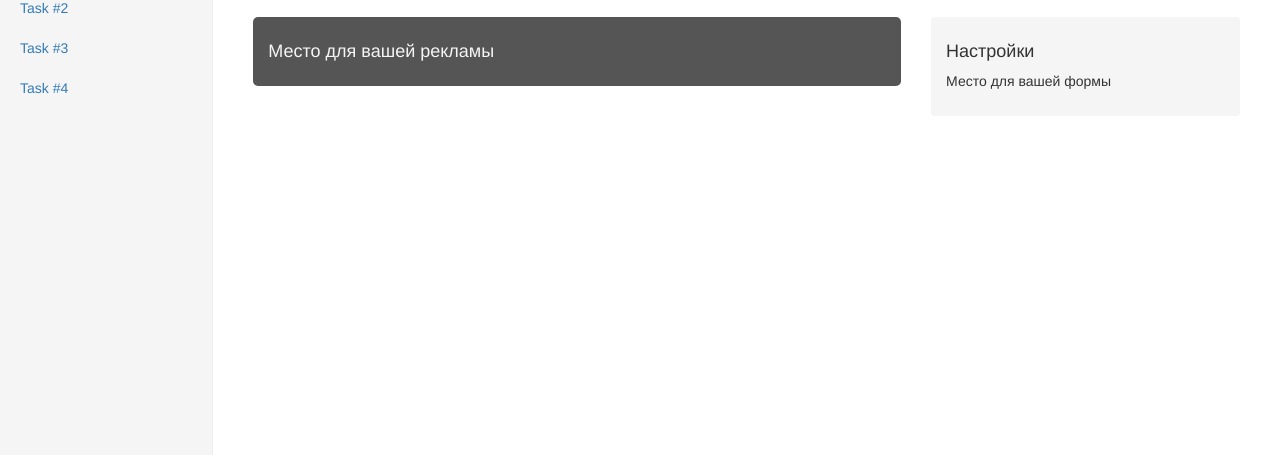
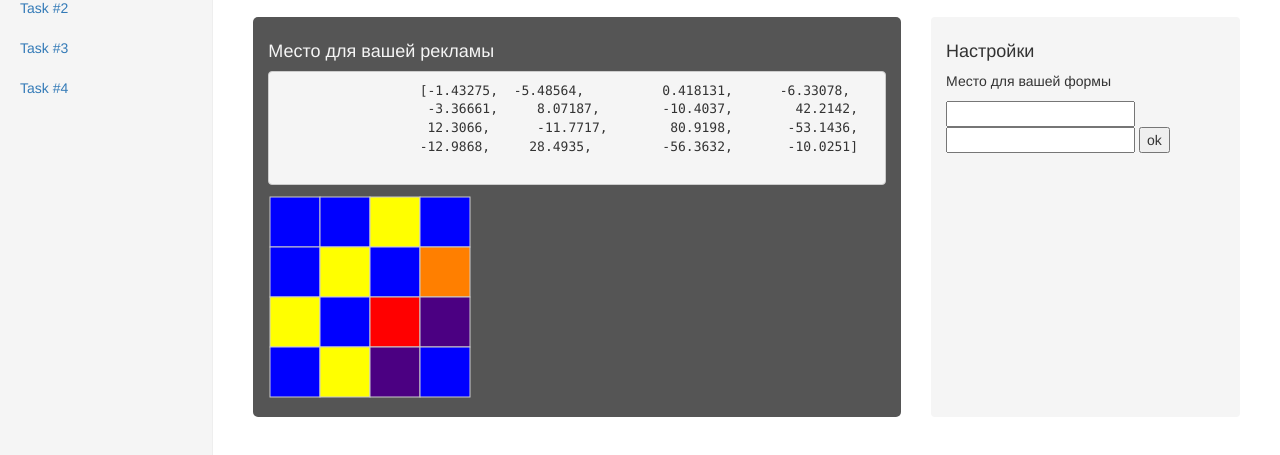
Before and after one commit to kevvs/SKTnationOne, a plain HTML site: page client/html/index.html in a window 1280 px wide. Shown: the part 123-578 px from the top of the page. Drawn offline with Linux system fonts and the light colour scheme.

Commit message:
hardcode test for layer (demo)

```diff
--- a/client/css/index.css
+++ b/client/css/index.css
@@ -97,7 +97,7 @@ body {
 
 #main-graph {
   width: 100%;
-  height: 50%;
+  height: 50vh;
   padding: 15px;
   background-color: #555;
   border-radius: 5px;
@@ -105,10 +105,14 @@ body {
 }
 #panel-settings{
   width: 100%;
-  height: 50%;
+  height: 50vh;
   padding: 15px;
   background-color: #f5f5f5;
   border-radius: 4px;
   /*color: white;*/
   /*background-color: teal;*/
 }
+.cell {
+  fill: #fff;
+  stroke: #ccc;
+}
--- a/client/html/index.html
+++ b/client/html/index.html
@@ -11,14 +11,14 @@
 
     <link rel="stylesheet" href="/bootstrap/css/bootstrap.min.css">
     <link rel="stylesheet" href="/bootstrap/css/bootstrap-theme.min.css">
+    <link rel="stylesheet" href="/css/index.css">
 
     <script src="/js/jquery.min.js"></script>
+    <script src="/bootstrap/js/bootstrap.min.js"></script>
     <script src="/js/d3.min.js"></script>
-    <script src="/bootstrap/js/bootstrap.min.js"></script>
+    <script src="/js/index.js"></script>
 
     <link rel="shortcut icon" href="favicon.ico">
-    <link href="/css/index.css" rel="stylesheet">
-    <script src="/js/index.js"></script>
   </head>
   <body>
     <nav class="navbar navbar-inverse navbar-fixed-top">
@@ -58,47 +58,26 @@
         <div class="col-sm-10 col-sm-offset-2 main">
           <h1 class="page-header">Магниторазведка</h1>
           <div class="row">
-            <!--div class="panel panel-primary">
-              <div class="panel-heading">
-                <h3 class="panel-title">Task #1</h3>
-              </div>
-              <div class="panel-body">
-                <span class="text-muted">status: RUNNING</span>
-              </div>
-            </div>
-            <div class="panel panel-primary">
-              <div class="panel-heading">
-                <h3 class="panel-title">Input</h3>
-              </div>
-              <div class="panel-body">
-                <span class="text-muted">INPUT DATA</span>
-              </div>
-            </div>
-            <div class="panel panel-primary">
-              <div class="panel-heading">
-                <h3 class="panel-title">Output</h3>
-              </div>
-              <div class="panel-body">
-                <span class="text-muted">OUTPUT DATA</span>
-              </div>
-            </div>
-            <div class="panel panel-primary">
-              <div class="panel-heading">
-                <h3 class="panel-title">Output</h3>
-              </div>
-              <div class="panel-body">
-                <span class="text-muted">OUTPUT DATA</span>
-              </div>
-            </div-->
             <div class="col-sm-8">
               <div id="main-graph">
                 <h4>Место для вашей рекламы</h4>
+                <pre>
+                  [-1.43275,  -5.48564, 	 0.418131,	-6.33078,
+                   -3.36661,	 8.07187,	 -10.4037,	  42.2142,
+                   12.3066,	 -11.7717,	  80.9198,	 -53.1436,
+                  -12.9868,  	28.4935,	 -56.3632,	 -10.0251]
+                </pre>
               </div>
             </div>
             <div class="col-sm-4">
               <div id="panel-settings">
                 <h4>Настройки</h4>
                 <p>Место для вашей формы</p>
+                <form id="myform" method="post">
+                  <input name="name" type="text"><br>
+                  <input name="country" type="text">
+                  <input type="submit" value="ok">
+               </form>
               </div>
             </div>
           </div>
--- a/client/js/index.js
+++ b/client/js/index.js
@@ -0,0 +1,34 @@
+$(document).ready(function() {
+  //$("#main-graph").html("Hello World!");
+    var width = 500,
+        height = 500,
+        cellSize = 50; // cell size
+  //function show2DLayer(data) {
+      var nCol = 4, nRow = 4;
+      var data = [-1.43275,	-5.48564,	0.418131,	-6.33078,
+                  -3.36661,	8.07187,	-10.4037,	42.2142,
+                  12.3066,	-11.7717,	80.9198,	-53.1436,
+                  -12.9868,	28.4935,	-56.3632,	-10.0251],
+          colors = ["#8f00ff", "#4b0082", "#0000ff", "#ffff00", "#ff7f00", "#ff0000"];
+
+      var svg = d3.select("#main-graph")
+                    .append("svg")
+                    .attr("width", width)
+                    .attr("height", height);
+
+      var colorScale = d3.scale.quantile()
+                    .domain([-100, 100])
+                    .range(colors);
+
+      var rect = svg.selectAll(".cell")
+                  .data(data)
+                .enter().append("rect")
+                  .attr("class", "cell")
+                  .attr("width", cellSize)
+                  .attr("height", cellSize)
+                  .attr("x", function(d ,i) { return  (i % nCol) * cellSize + 2; })
+                  .attr("y", function(d, i) { return   Math.floor(i/nCol)* cellSize + 2; })
+                  .style("fill", function(d) { return colorScale(d); });
+
+
+});
```
